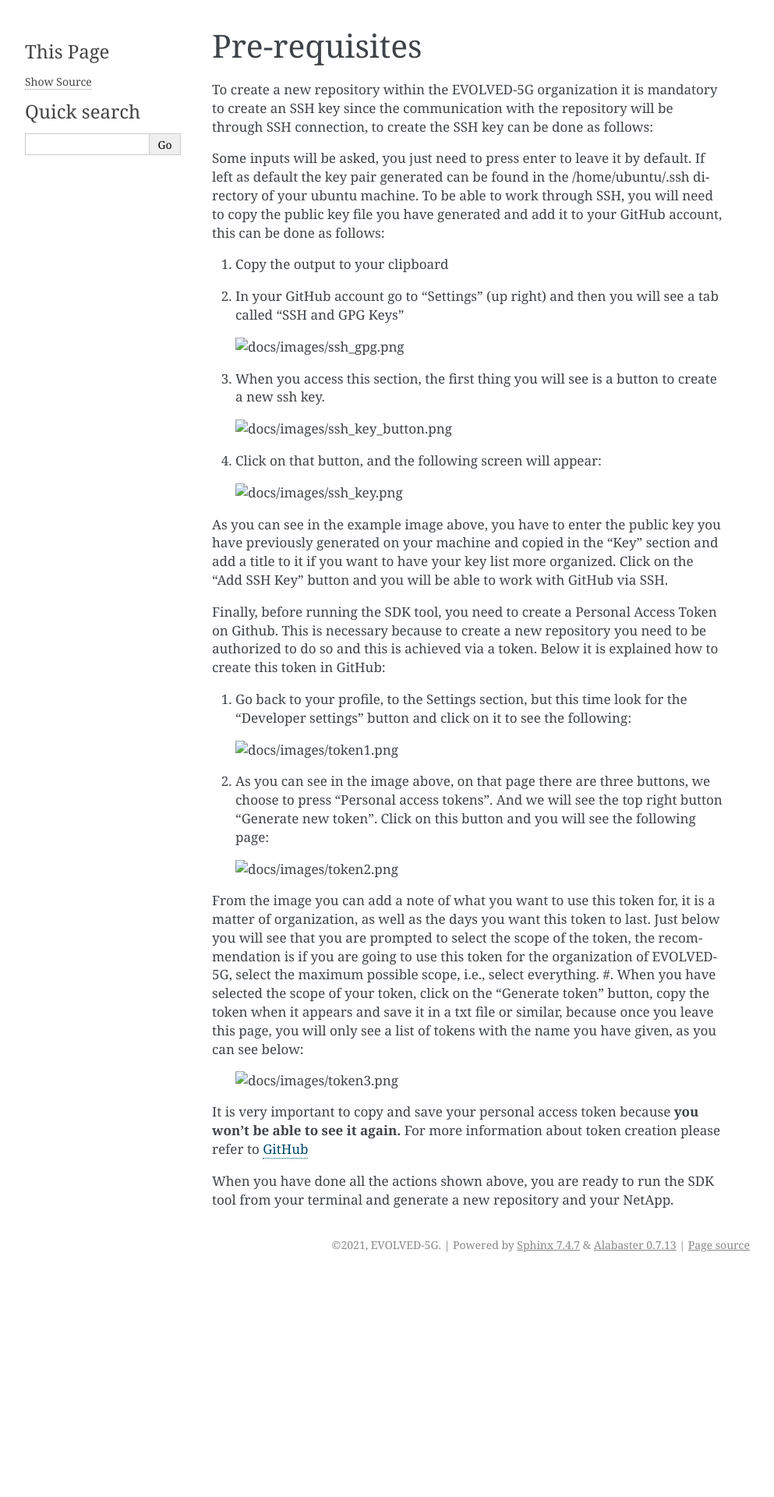
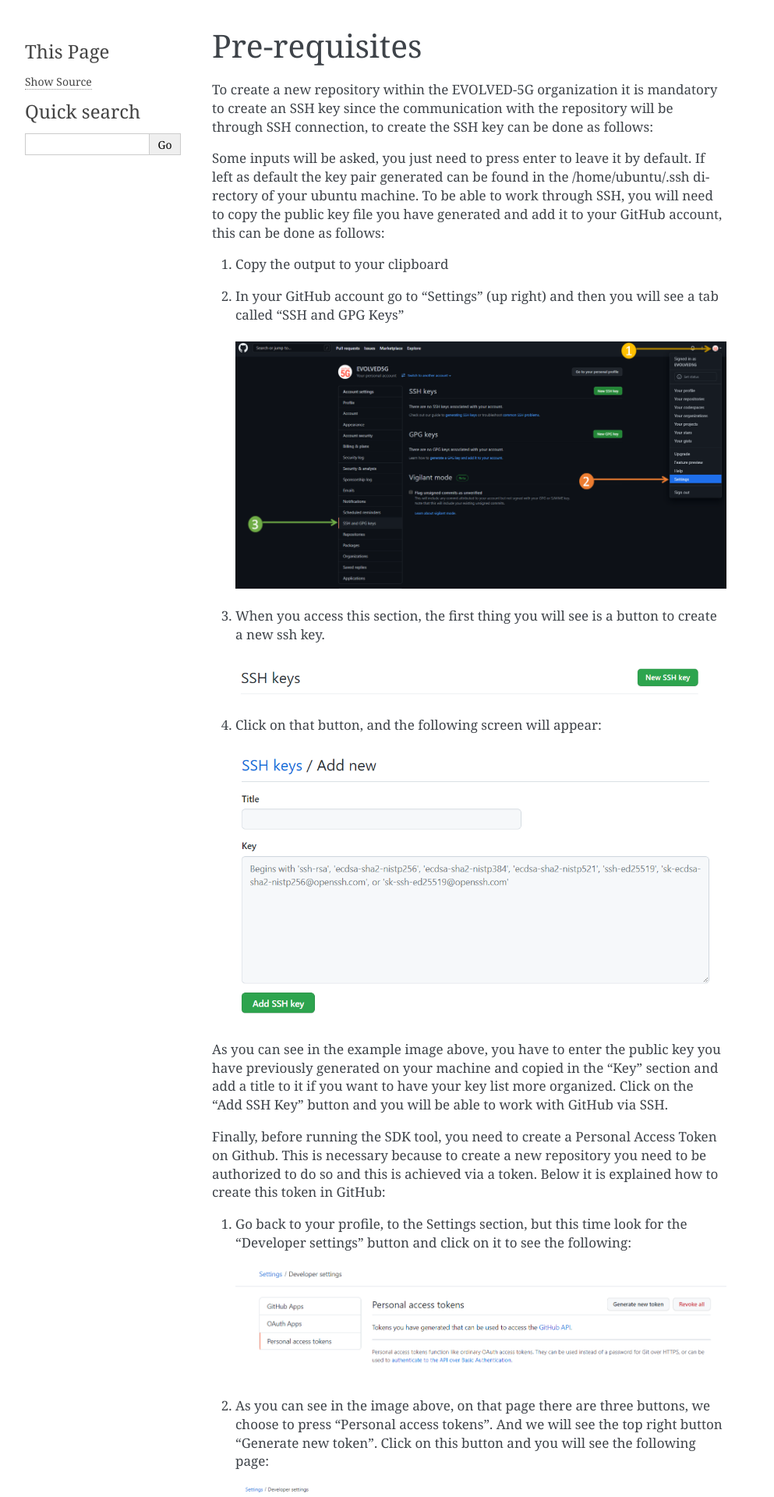
Before and after one commit to EVOLVED-5G/SDK-CLI, a Sphinx documentation site: the page built from docs/pre_requisites.rst, in a window 1280 px wide. Shown: the top 1920 px of the page at 78% size, without its empty margins (148-1141 px from the left). Built offline with Sphinx 7.4.7, drawn with Linux system fonts in a browser that asks for light colours; pages that are not in the unit, such as notebooks, are missing from menus; before the commit the page ends 1636 px from its top, so only the background shows below that.

Commit message:
updating documentation v0.2

```diff
--- a/docs/pre_requisites.rst
+++ b/docs/pre_requisites.rst
@@ -16,15 +16,15 @@
 #. Copy the output to your clipboard
 #. In your GitHub account go to "Settings" (up right) and then you will see a tab called "SSH and GPG Keys"
 
-   .. image:: docs/images/ssh_gpg.png
+   .. image:: images/ssh_gpg.png
 
 #. When you access this section, the first thing you will see is a button to create a new ssh key.
 
-   .. image:: docs/images/ssh_key_button.png
+   .. image:: images/ssh_key_button.png
 
 #. Click on that button, and the following screen will appear:
 
-   .. image:: docs/images/ssh_key.png
+   .. image:: images/ssh_key.png
 
 As you can see in the example image above, you have to enter the public key you have previously generated on your machine and copied in the "Key" section and add a title to it if you want to have your key list more organized. Click on the "Add SSH Key" button and you will be able to work with GitHub via SSH.
 
@@ -32,16 +32,16 @@
 
 #. Go back to your profile, to the Settings section, but this time look for the "Developer settings" button and click on it to see the following:
 
-   .. image:: docs/images/token1.png
+   .. image:: images/token1.png
 
 #. As you can see in the image above, on that page there are three buttons, we choose to press “Personal access tokens”. And we will see the top right button "Generate new token". Click on this button and you will see the following page:
 
-   .. image:: docs/images/token2.png
+   .. image:: images/token2.png
 
 From the image you can add a note of what you want to use this token for, it is a matter of organization, as well as the days you want this token to last. Just below you will see that you are prompted to select the scope of the token, the recommendation is if you are going to use this token for the organization of EVOLVED-5G, select the maximum possible scope, i.e., select everything.
 #. When you have selected the scope of your token, click on the "Generate token" button, copy the token when it appears and save it in a txt file or similar, because once you leave this page, you will only see a list of tokens with the name you have given, as you can see below:
 
-   .. image:: docs/images/token3.png
+   .. image:: images/token3.png
 
 It is very important to copy and save your personal access token because **you won’t be able to see it again.**
 For more information about token creation please refer to `GitHub <https://docs.github.com/es/github/authenticating-to-github/keeping-your-account-and-data-secure/creating-a-personal-access-token>`_
```
Also changed, not shown: docs/cli.rst (+4 -4 lines).
